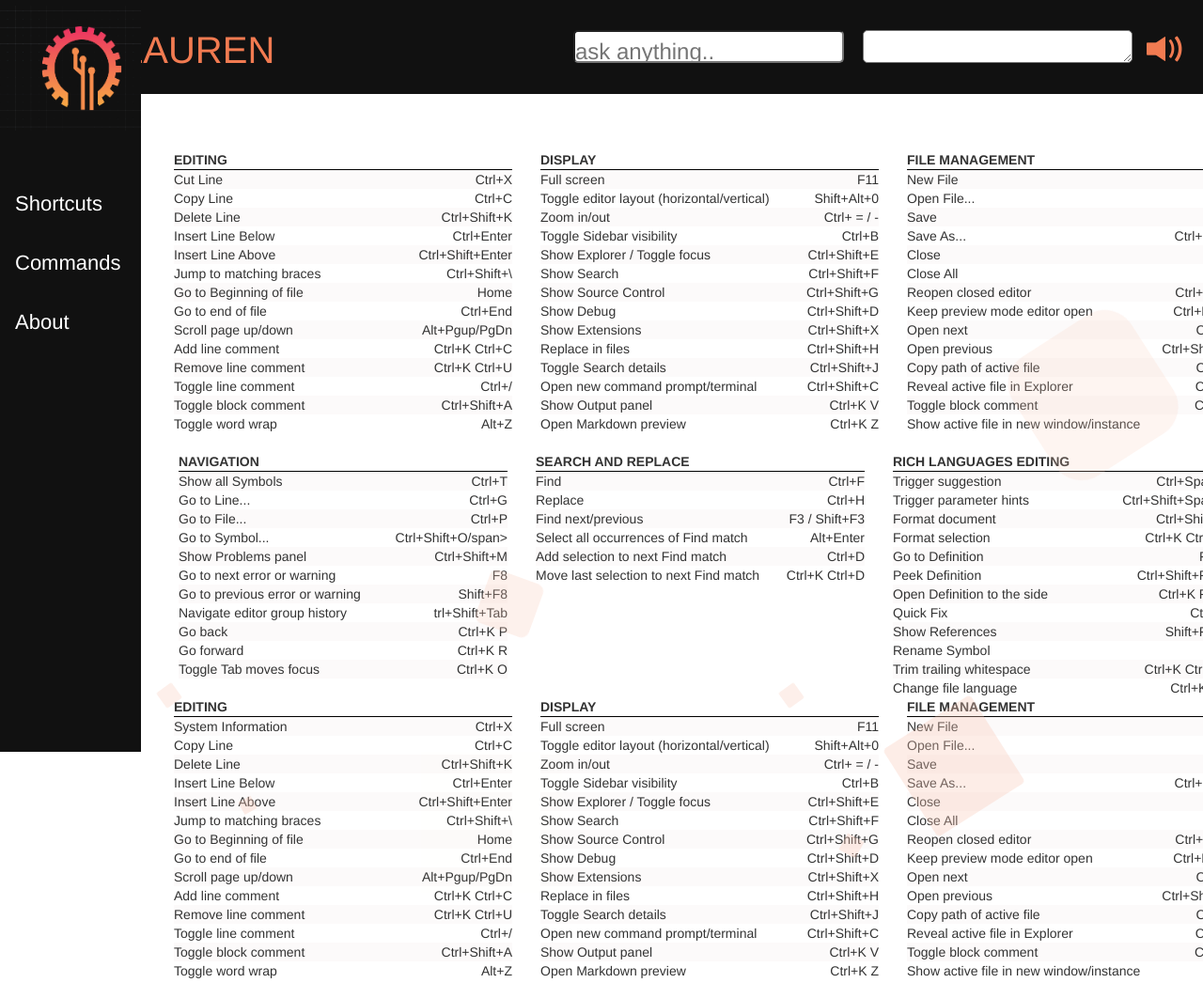
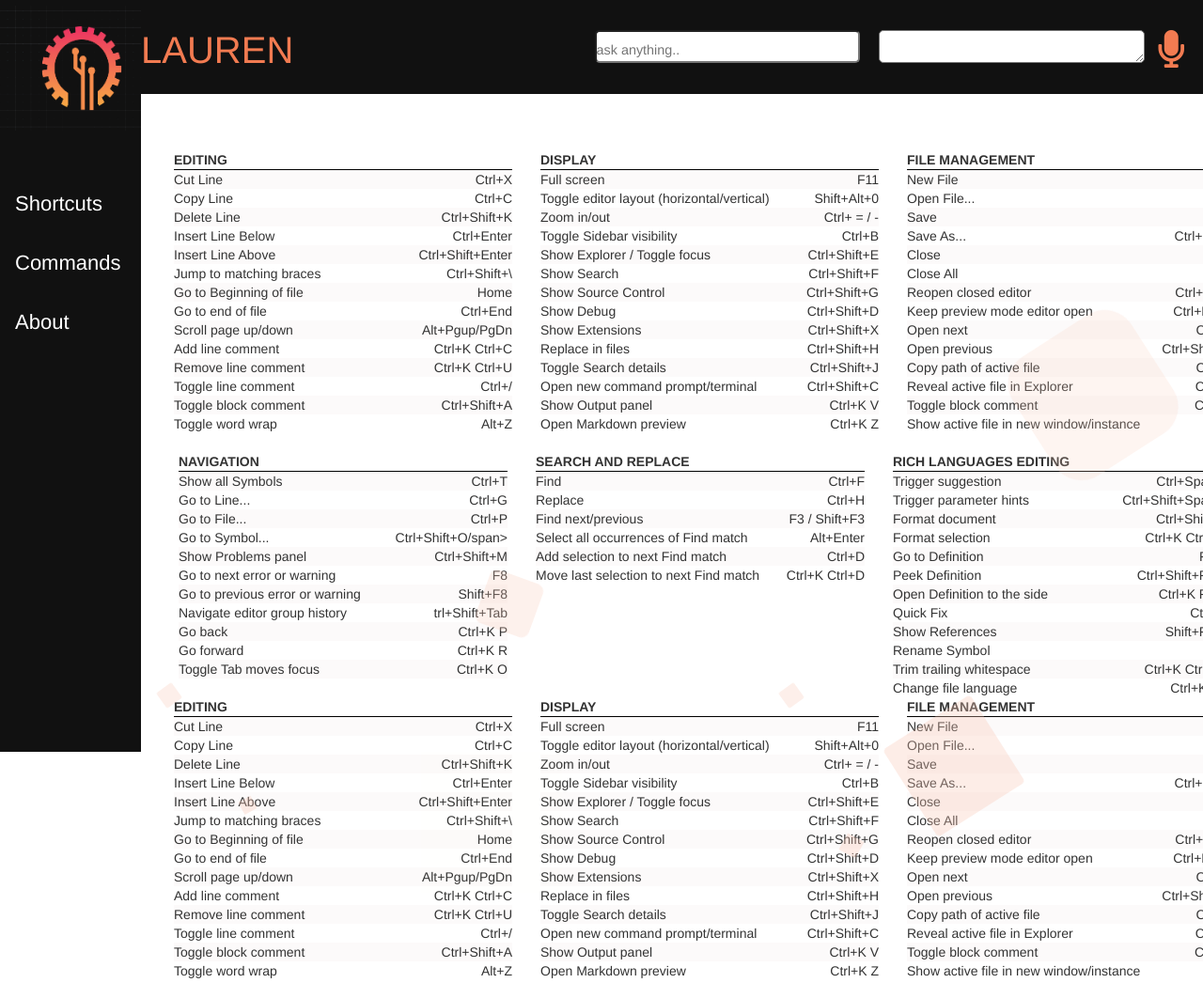
Before and after one commit to RohitNagraj/Dialogflow-Bot, a plain HTML site: page index.html in a window 1280 px wide. Shown: the top 1046 px of the page at 94% size. Drawn offline with nearby package versions, Linux system fonts and the light colour scheme.

Commit message:
Update index.html

```diff
--- a/index.html
+++ b/index.html
@@ -2,7 +2,7 @@
   <head>
     <title>Lauren</title>
   </head>
-      <meta http-equiv="Content-Type" content="text/html; charset=utf-8" />
+  <meta http-equiv="Content-Type" content="text/html; charset=utf-8" />
     <script src="http://ajax.googleapis.com/ajax/libs/jquery/2.1.1/jquery.min.js"></script>
     <script type="text/javascript">
         var accessToken = "9ff7760f6e2c468fbf9c549f760fb4fb";
@@ -26,7 +26,8 @@
             };
             recognition.onresult = function (event) {
                 var text = "";
-                for (var i = event.resultIndex; i < event.results.length; ++i) {
+                for (var i = event.result
+                     ; i < event.results.length; ++i) {
                     text += event.results[i][0].transcript;
                 }
                 setInput(text);
@@ -91,6 +92,7 @@
   <link rel="stylesheet" href="redhat.css" />
   <link rel="stylesheet" href="back.css" />
   <!-- Latest compiled and minified CSS -->
+  <link rel="stylesheet" href="https://use.fontawesome.com/releases/v5.8.1/css/all.css" integrity="sha384-50oBUHEmvpQ+1lW4y57PTFmhCaXp0ML5d60M1M7uH2+nqUivzIebhndOJK28anvf" crossorigin="anonymous">
 <link rel="stylesheet" href="https://maxcdn.bootstrapcdn.com/bootstrap/3.3.7/css/bootstrap.min.css" integrity="sha384-BVYiiSIFeK1dGmJRAkycuHAHRg32OmUcww7on3RYdg4Va+PmSTsz/K68vbdEjh4u" crossorigin="anonymous">
 
 <!-- Optional theme -->
@@ -107,25 +109,23 @@
           src="./Logo.png"
           style="width:160%;height:17%;margin-top:-20px; margin-left: -30px; margin-bottom: 50px"
       /></a>
-
       <a href="index.html" style="font-size: 22px; margin-bottom: 20px">Shortcuts</a>
       <a style="font-size: 22px; margin-bottom: 20px" href="commands.html">Commands</a>
       <a style="font-size: 22px; margin-bottom: 20px" href="#">About</a>
-
     </div>
 
     <!-- Page content -->
     <div class="main">
       <div
-        style="background: #111; height:100px; margin-left: -40px;margin-right: -10px
+        style="background: #111; height:100px; margin-left: -20px;margin-right: -10px
         ;color:#F27B51; font-size: 40px; text-align: left; padding-top: 25px"
       >
-        <span class = "bounce animated infinite delay-2s">LAUREN</span>
+        <span>LAUREN</span>
         <div style="margin-top: -50px">
-          <button id = "rec" class="icon-button" style="float: right"><span class="glyphicon glyphicon-volume-up" aria-hidden="true" style="padding-right: 20px;margin-left: 15px"></span></button>
+          <button id="rec" class="icon-button" style="float: right"><span class="fas fa-microphone" aria-hidden="true" style="padding-right: 20px;margin-left: 15px"></span></button>
 
-          <textarea id="response" style="float:right; height: 46%; width: 25%; margin-left: 20px;overflow:hidden; border-radius: 5px"></textarea>
-        <input id="input" type="text" placeholder="ask anything.." style="width: 25%;height:47%; float: right;border-radius: 5px"></div>
+          <textarea id="response" style="float:right; font-size:60%;height: 46%; width: 25%; margin-left: 20px;overflow:hidden; border-radius: 5px"></textarea>
+        <input id="input" type="text" placeholder="ask anything.." style="width: 25%;font-size:60%;height:47%; float: right;border-radius: 5px"></div>
 
       </div>
 
@@ -228,10 +228,12 @@
           </div>
 
       <br></br>
+      <br>
+      <br>
         <div class="row">
           <div class="col-sm-4">
             <div style="border-bottom:1px solid black"><strong>EDITING</strong></div>
-            <div style="background: #fcfafa">System Information<span style="float:right">Ctrl+X</span></div>
+            <div style="background: #fcfafa">Cut Line<span style="float:right">Ctrl+X</span></div>
             <div style="background: #ffffff">Copy Line<span style="float:right">Ctrl+C</span></div>
             <div style="background: #fcfafa">Delete Line<span style="float:right">Ctrl+Shift+K</span></div>
             <div style="background: #ffffff">Insert Line Below<span style="float:right">Ctrl+Enter</span></div>
```
